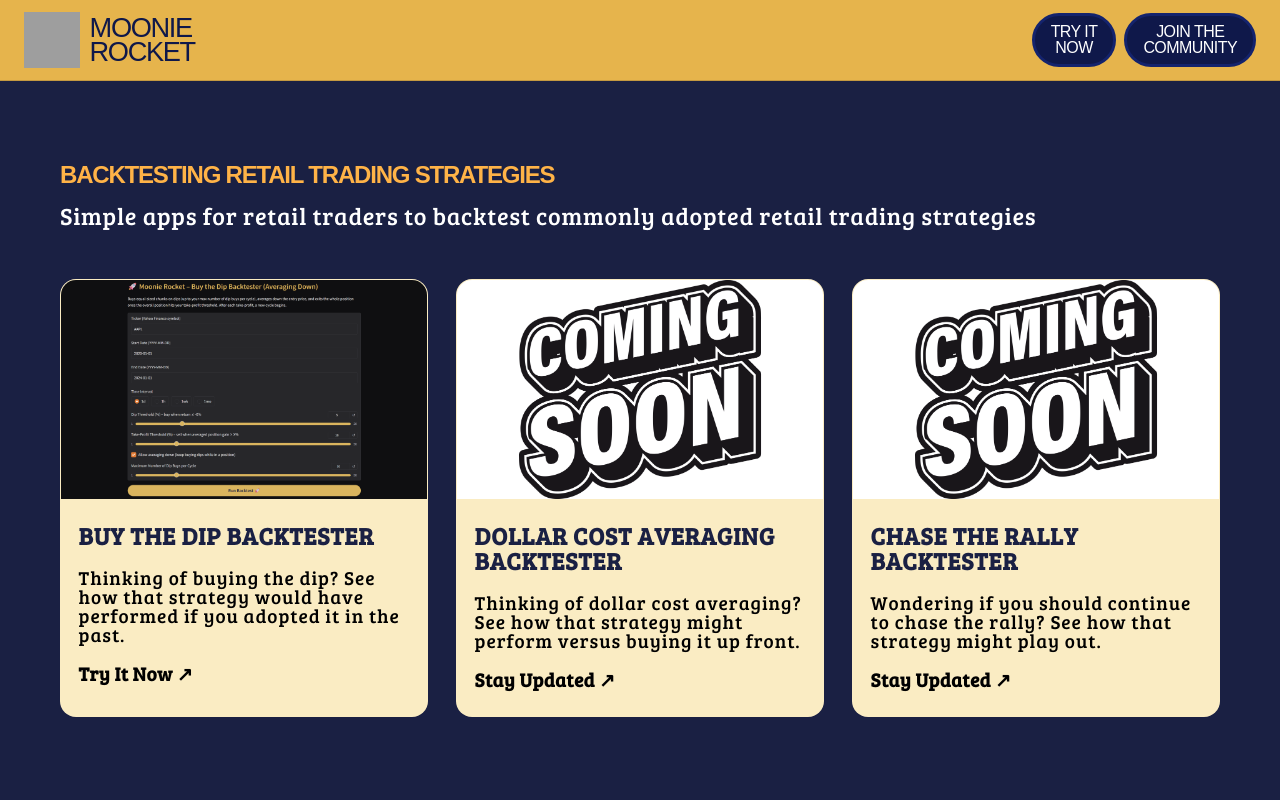
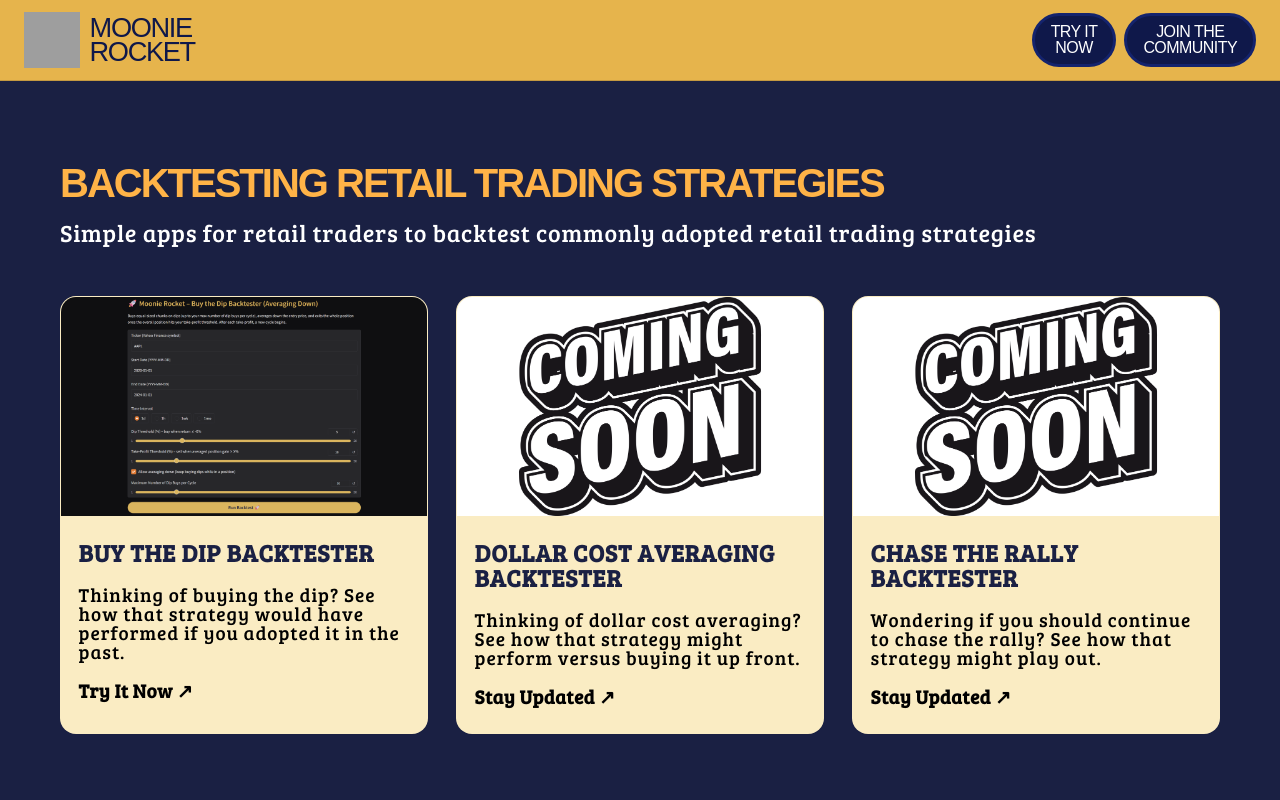
Before and after one commit to nathanthebaboon/moonie-rocket, a Next.js app: page /tools in a window 1280 px wide. Shown: the top 800 px of the page. Built offline with nearby package versions, Linux system fonts and the light colour scheme; grey boxes are pictures that could not be loaded; a web font is replaced by a local one.

Commit message:
final v2

```diff
--- a/app/globals.css
+++ b/app/globals.css
@@ -556,7 +556,7 @@ a:hover {
 }
 
 .tools-section-title {
-  font-size: 1.5rem;
+  font-size: 2.5rem;
   text-transform: uppercase;
   letter-spacing: -0.05em;
   color: #ffb347;
--- a/app/tools/buythedip/page.tsx
+++ b/app/tools/buythedip/page.tsx
@@ -10,7 +10,7 @@ export default function ToolsPage() {
               src="https://moonie-tool-buythedip-production-875a.up.railway.app/"
               className="w-full border-0"
               // use a *fixed*, generous height so the inner page doesn’t need its own scroll
-              style={{ height: "2000px" }}
+              style={{ height: "2500px" }}
               loading="lazy"
               title="Buy the Dip Backtester"
             />
```
